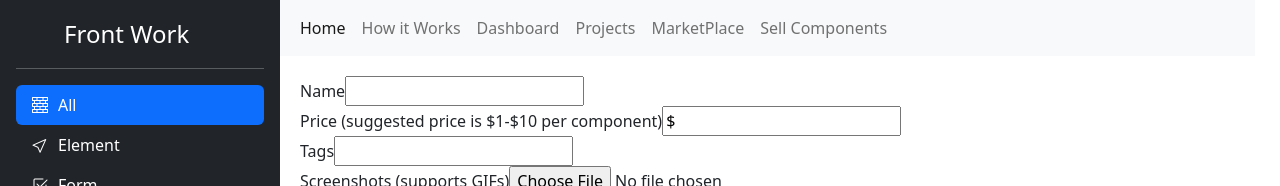
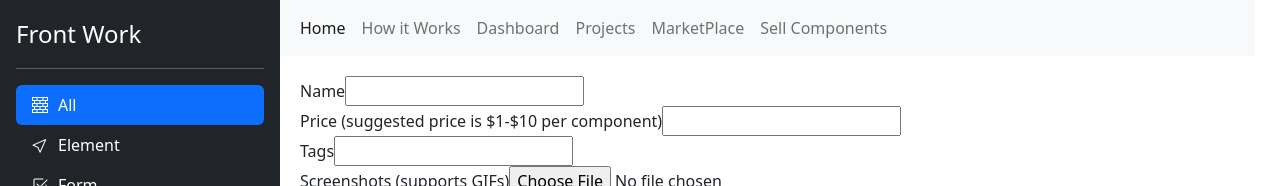
Before and after one commit to kalburgimanjunath/react-frontstore, a React (Create React App) app: page /upload in a window 1280 px wide. Shown: the top 186 px of the page. Built offline with nearby package versions, Linux system fonts and the light colour scheme.

Commit message:
2 files modified

```diff
--- a/src/components/sidebar.js
+++ b/src/components/sidebar.js
@@ -36,9 +36,6 @@ export default function Sidebar() {
         href="/"
         className="d-flex align-items-center mb-3 mb-md-0 me-md-auto text-white text-decoration-none"
       >
-        <svg className="bi pe-none me-2" width="40" height="32">
-          <use xlink:href="#bootstrap"></use>
-        </svg>
         <span className="fs-4">Front Work</span>
       </a>
       <hr />
--- a/src/pages/Upload.js
+++ b/src/pages/Upload.js
@@ -1,17 +1,17 @@
 import React from 'react';
 import { Link } from 'react-router-dom';
-import { Formik, Form, Field } from 'formik';
+import { Formik, Field } from 'formik';
 export default function Upload() {
   return (
     <div className="page">
       <Formik
-        initialValues={{ price: '$' }}
+        initialValues={{ price: '' }}
         validate={(values) => {
           const errors = {};
           if (!values.name) {
             errors.name = 'Required';
           } else {
-            errors.email = 'Invalid name';
+            errors.name = 'Invalid name';
           }
           return errors;
         }}
@@ -32,7 +32,7 @@ export default function Upload() {
           isSubmitting,
           /* and other goodies */
         }) => (
-          <Form onSubmit={handleSubmit}>
+          <form onSubmit={handleSubmit}>
             <div>
               <label htmlfor="name">Name</label>
               <input
@@ -42,6 +42,7 @@ export default function Upload() {
                 onBlur={handleBlur}
                 value={values.name}
               />
+              {errors.name && touched.name && errors.name}
             </div>
             <div>
               <label htmlfor="price">
@@ -143,7 +144,7 @@ export default function Upload() {
             >
               Publish
             </button>
-          </Form>
+          </form>
         )}
       </Formik>
     </div>
```
